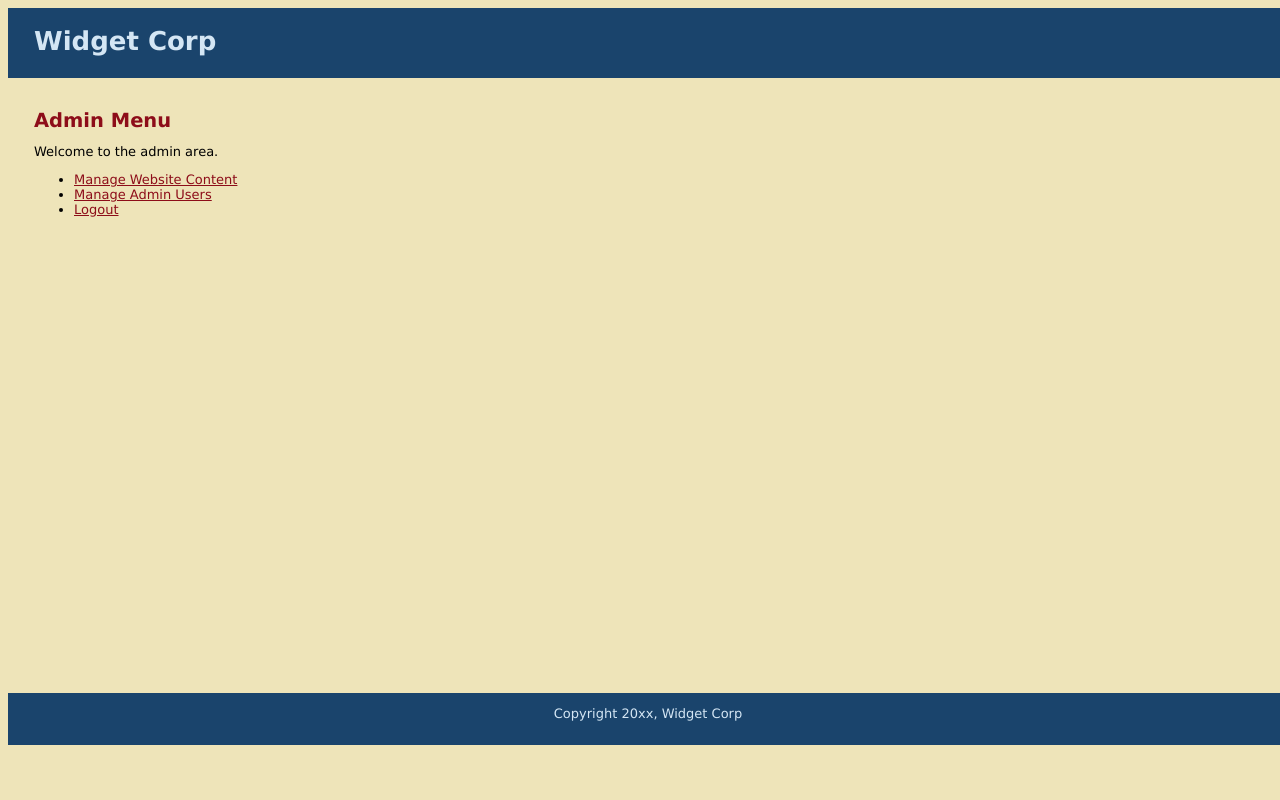
After one commit to lisamelyani/TugasPHP, a PHP site: page /Widget_Corp/public/admin.php in a window 1280 px wide. The commit adds this page. Run offline with PHP 8.4, Linux system fonts and the light colour scheme.

Commit message:
widget_corp
tugas individu

```diff
--- /dev/null
+++ b/Widget_Corp/includes/functions.php
@@ -0,0 +1,3 @@
+<?
+
+?>
--- /dev/null
+++ b/Widget_Corp/includes/layouts/footer.php
@@ -0,0 +1,3 @@
+		<div id="footer">Copyright 20xx, Widget Corp</div>
+	</body>
+</html>
--- /dev/null
+++ b/Widget_Corp/includes/layouts/header.php
@@ -0,0 +1,12 @@
+<!DOCTYPE html PUBLIC "-//W3C//DTD HTML 4.01 Transitional//EN"
+	"http://www.w3.org/TR/html4/loose.dtd">
+
+<html lang="en">
+	<head>
+			<title>Widget Corp</title>
+			<link href="stylesheets/public.css" media="all" rel="stylesheet" type="text/css" />
+	</head>
+	<body>
+		<div id="header">
+			<h1>Widget Corp</h1>
+		</div>
--- /dev/null
+++ b/Widget_Corp/public/admin.php
@@ -0,0 +1,18 @@
+<?php require_once("../includes/functions.php"); ?>
+<?php include("../includes/layouts/header.php"); ?>
+
+<div id="main">
+	<div id="navigaton">
+		&nbsp;
+	</div>
+	<div id="page">
+		<h2>Admin Menu</h2>
+		<p>Welcome to the admin area.</p>
+			<ul>
+				<li><a href="manage_content.php">Manage Website Content</a></li>
+				<li><a href="manage_admins.php">Manage Admin Users</a></li>
+				<li><a href="logout.php">Logout</a></li>
+			</ul>
+	</div>
+</div>
+<?php include("../includes/layouts/footer.php"); ?>
--- /dev/null
+++ b/Widget_Corp/public/stylesheets/public.css
@@ -0,0 +1,63 @@
+/* 	Site Colors:
+	#1A446C - blue grey
+	#689DC1 - light blue
+	#D4E6F4 - very light blue
+	#EEE489 - light tan
+	#8D0d19 - burgundy
+*/
+
+html { height: 100%; width: 100% }
+body{
+	width: 100%; height: 100%
+	margin: 0; padding: 0; border: 0;
+	font-family: Verdana, Arial, Helvetica, sans-serif;
+	font-size: 13px; line-height: 15px;
+	background: #EEE4B9;
+}
+
+img { border: none;}
+a { color: #8D0D19; }
+a:hover { color: #1A446C; }
+
+#header {
+	height: 70px;
+	margin: 0; padding: 0; text-align: left;
+	background: #1A446C; color: #D4E6F4;
+}
+
+#header h1 { padding: 1em; margin: 0; }
+#main {
+	height: 600px; width: 100%;
+	margin: 0; padding: 0;
+	background: #EEE4B9;
+}
+#footer{
+	clear: both;
+	height: 2em; margin: 0; padding: 1em;
+	text-align: center;
+	background: #1A446C; color: #D4E6F4;
+}
+
+/* Navigation */
+#navigation {
+	float: left;
+	width: 150px; height: 100%;
+	margin: 0; padding: 0 2em;
+	color: #D4E6F4; background: #8D0D19;
+}
+#navigation a { color: #D4E6F4; text-decoration: none;}
+#navigation a:hover { color:#FFFFFF;}
+ul.subjects{
+	margin: 1em 0; padding-left: 0; list-style: none;
+}
+ul.pages{ padding-left: 2em; list-style: square; }
+.selected { font-weight: bold;}
+
+/* Page Content */
+#page {
+	float: left; height: 100%;
+	padding-left: 2em; vertical-align: top;
+	background #EEE4B9;
+}
+#page h2 { color: #8D0D19; margin-top: 1em;}
+#page h3 { color: #8D0D19;}
```
Also changed, not shown: Widget_Corp/public/javascripts/manage_content.php (added, +48 -0 lines), Widget_Corp/public/manage_content.php (added, +11 -0 lines), index.php (+22 -5 lines), Widget_Corp/public/new  2.txt (added).
